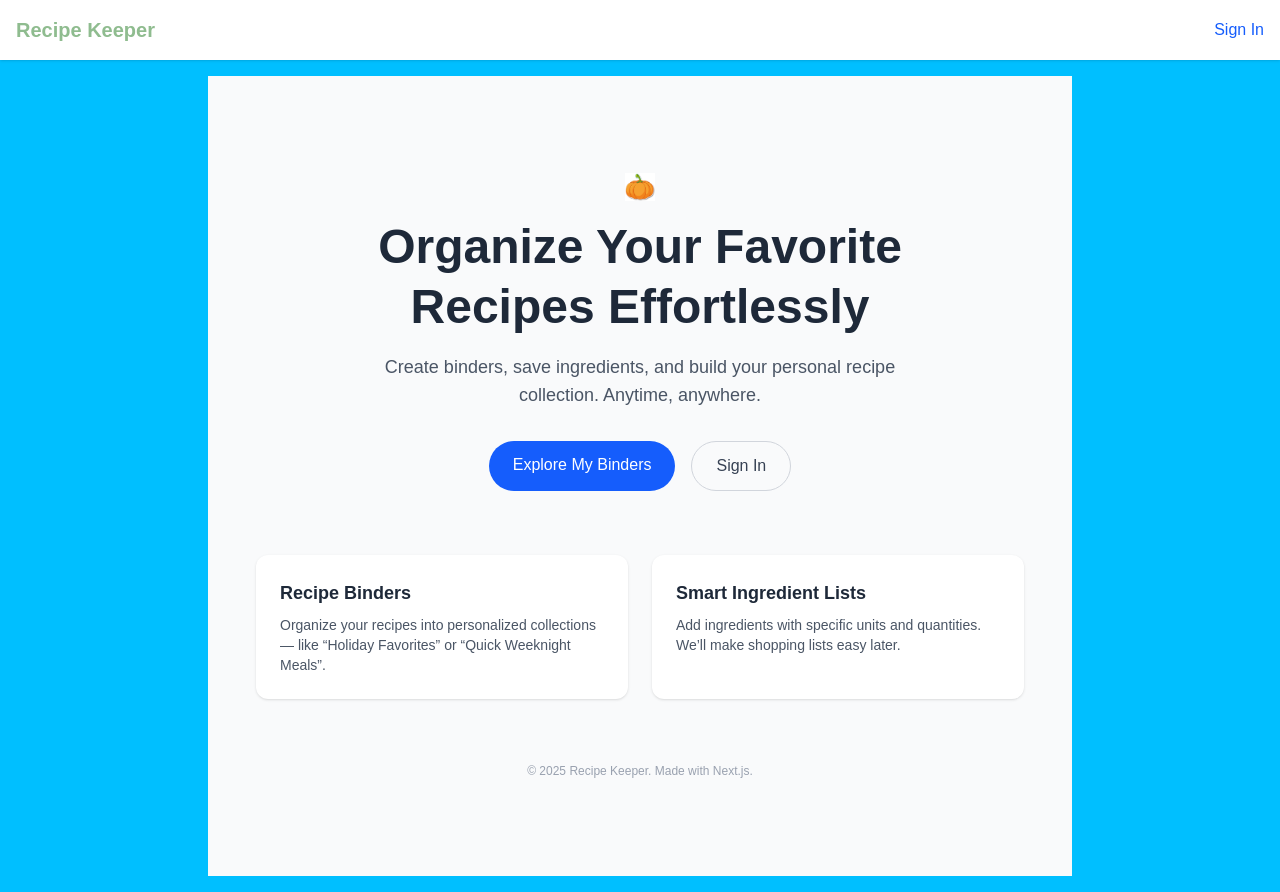
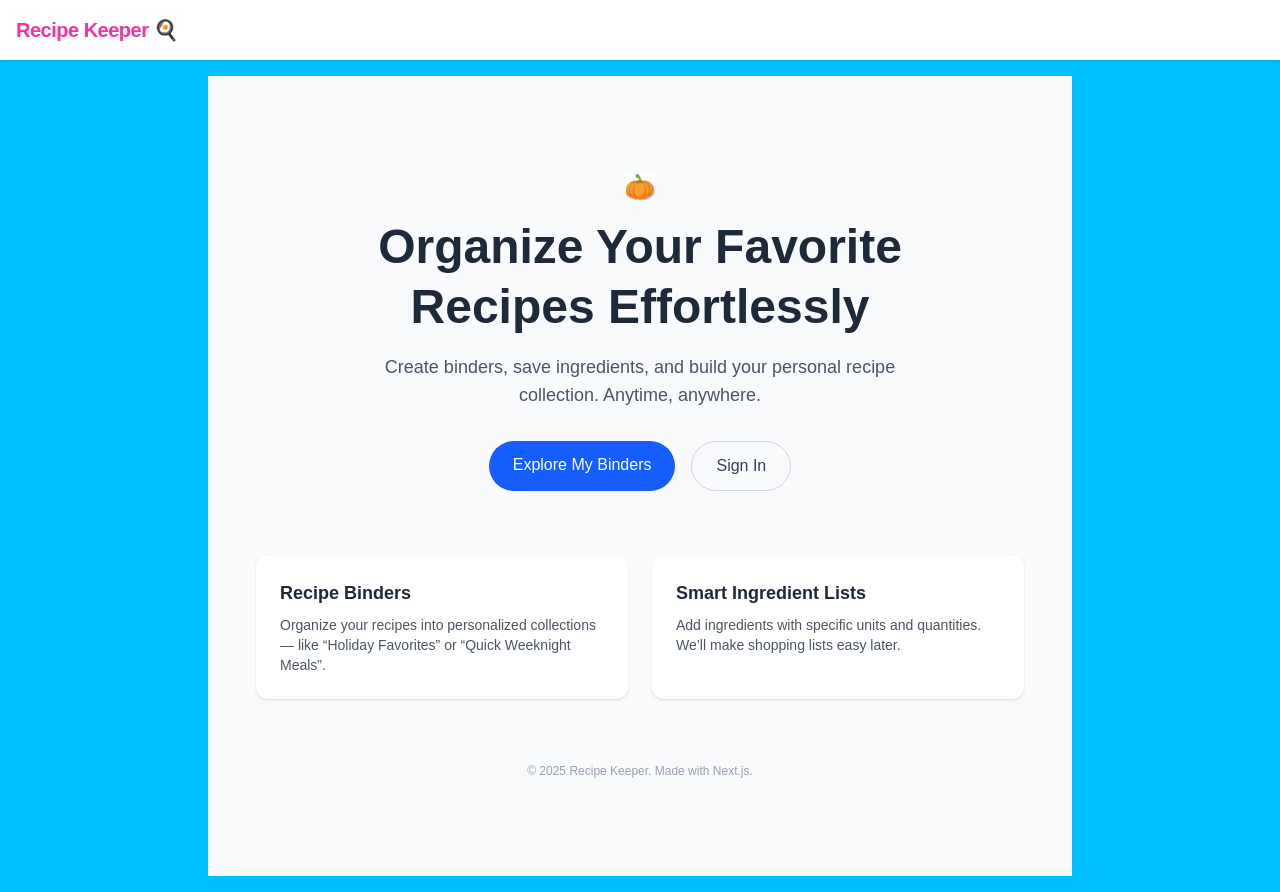
Before and after one commit to zizhengdong0412/cs5356-final, a Next.js app in the folder recipe_keeper/: page / in a window 1280 px wide. Built offline with nearby package versions, Linux system fonts and the light colour scheme.

Commit message:
Updated UI

```diff
--- a/recipe_keeper/src/app/layout.tsx
+++ b/recipe_keeper/src/app/layout.tsx
@@ -29,13 +29,7 @@ export default function RootLayout({
       >
         {/* Site Header */}
         <header className="bg-white shadow-sm p-4 flex justify-between items-center">
-          <h1 className="text-xl font-bold">Recipe Keeper</h1>
-          <a
-            href="/auth/sign-in"
-            className="text-blue-600 hover:text-blue-800 transition"
-          >
-            Sign In
-          </a>
+          <h1 className="text-xl font-bold text-pink-500 tracking-tight">Recipe Keeper 🍳</h1>
         </header>
 
         {/* Main content area */}
--- a/recipe_keeper/src/app/page.tsx
+++ b/recipe_keeper/src/app/page.tsx
@@ -13,7 +13,7 @@ export default function Home() {
         className="mb-4"
       />
 
-      {/* Hero */}
+      {/* Main Message */}
       <h1 className="text-3xl sm:text-5xl font-bold text-center max-w-2xl leading-tight">
         Organize Your Favorite Recipes Effortlessly
       </h1>
```
